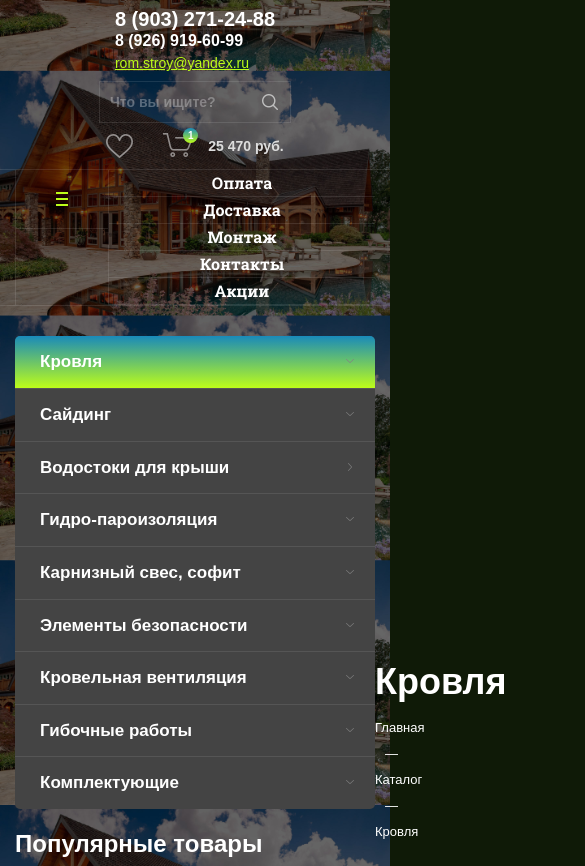
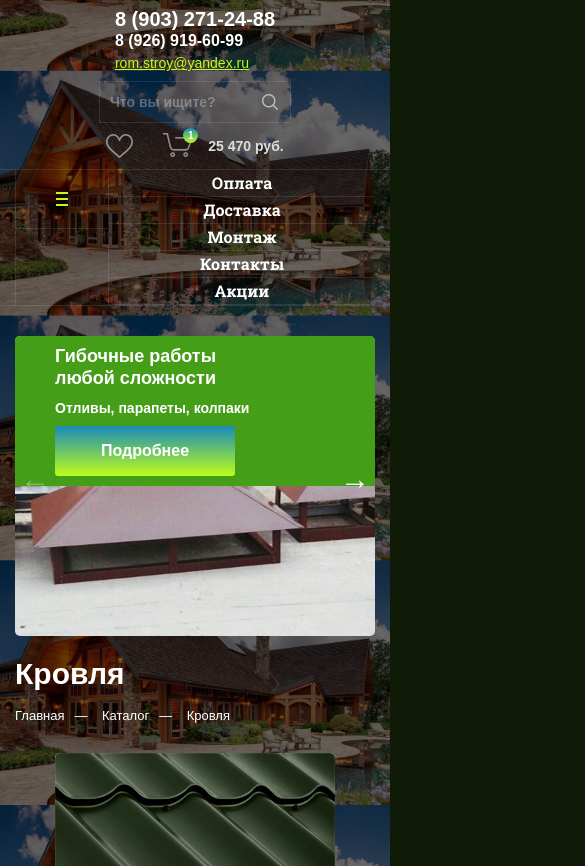
Before and after one commit to Verta-master/roof, a website: page catalog.html in a window 390 px wide. Shown: the part 174-1040 px from the top of the page, 585 px wide, since content can reach past the window. Drawn offline with nearby package versions, Linux system fonts and the light colour scheme; files that its build step writes are made by us from their sources.

Commit message:
Catalog adaptive

```diff
--- a/catalog.html
+++ b/catalog.html
@@ -960,17 +960,17 @@
         preventClicks: false,
         preventClicksPropagation: false,
         spaceBetween: 5,
-//        breakpoints: {
-//          1560: {
-//              slidesPerView: 3,
-//          },
-//          1022: {
-//              slidesPerView: 2,
-//          },
-//          480: {
-//              slidesPerView: 1,
-//          }
-//        }
+        breakpoints: {
+          1400: {
+              slidesPerView: 3,
+          },
+          1022: {
+              slidesPerView: 2,
+          },
+          480: {
+              slidesPerView: 1,
+          }
+        }
     });
 
     var mySwiper = new Swiper ('.sidebar__slider', {
--- a/less/blocks/content.less
+++ b/less/blocks/content.less
@@ -3,6 +3,7 @@
 
   .consult__form {
     width: 880px;
+    max-width: 100%;
   }
 }
 
--- a/less/blocks/media.less
+++ b/less/blocks/media.less
@@ -168,12 +168,20 @@
   .footer__top {
     flex-direction: column-reverse;
   }
+  .content,
   .footer__menu,
   .footer__contacts {
     width: 100%;
   }
   .footer__block {
     width: 30%;
+  }
+  .wrapper--columns {
+    display: block;
+    margin-bottom: 100px;
+  }
+  .sidebar {
+    display: none;
   }
 }
 
@@ -310,4 +318,62 @@
   .footer__wrap {
     display: block;
   }
+  .content__info {
+    width: 250px;
+    padding: 30px;
+    padding-left: 40px;
+
+    &::before {
+      width: 300px;
+    }
+  }
+  .content__prev {
+    left: 5px;
+  }
+  .content__next {
+    right: 5px;
+    text-align: right;
+  }
+  .content__info .content__title {
+    font-size: 18px;
+  }
+  .title-main {
+    font-size: 30px;
+  }
+  .catalog__list {
+    justify-content: space-around;
+    margin-right: 0;
+  }
+  .catalog__item {
+    margin-right: 0;
+  }
+  .block__img {
+    height: auto;
+  }
 }
+
+//------------------------------------------------------------------------
+@media (max-width: 480px) {
+  .content__info {
+    width: 100%;
+    height: auto;
+    position: absolute;
+    top: 0;
+    left: 0;
+    right: 0;
+    padding-top: 10px;
+    padding-bottom: 10px;
+    background-color: #459e18;
+
+    &::before {
+      display: none;
+    }
+    p {
+      margin-bottom: 10px;
+      font-size: 14px;
+    }
+  }
+  .block__text {
+    padding: 20px;
+  }
+}
```
